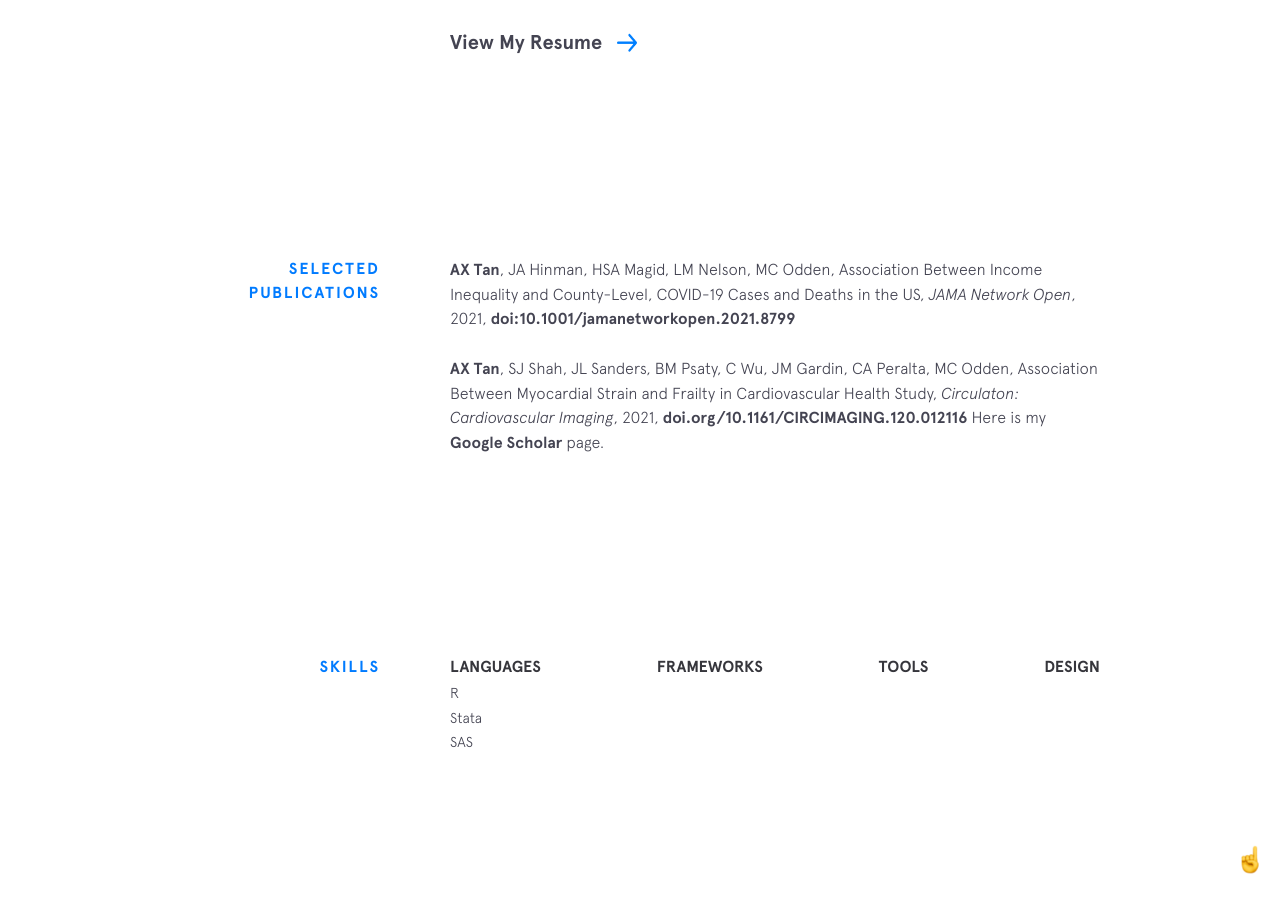
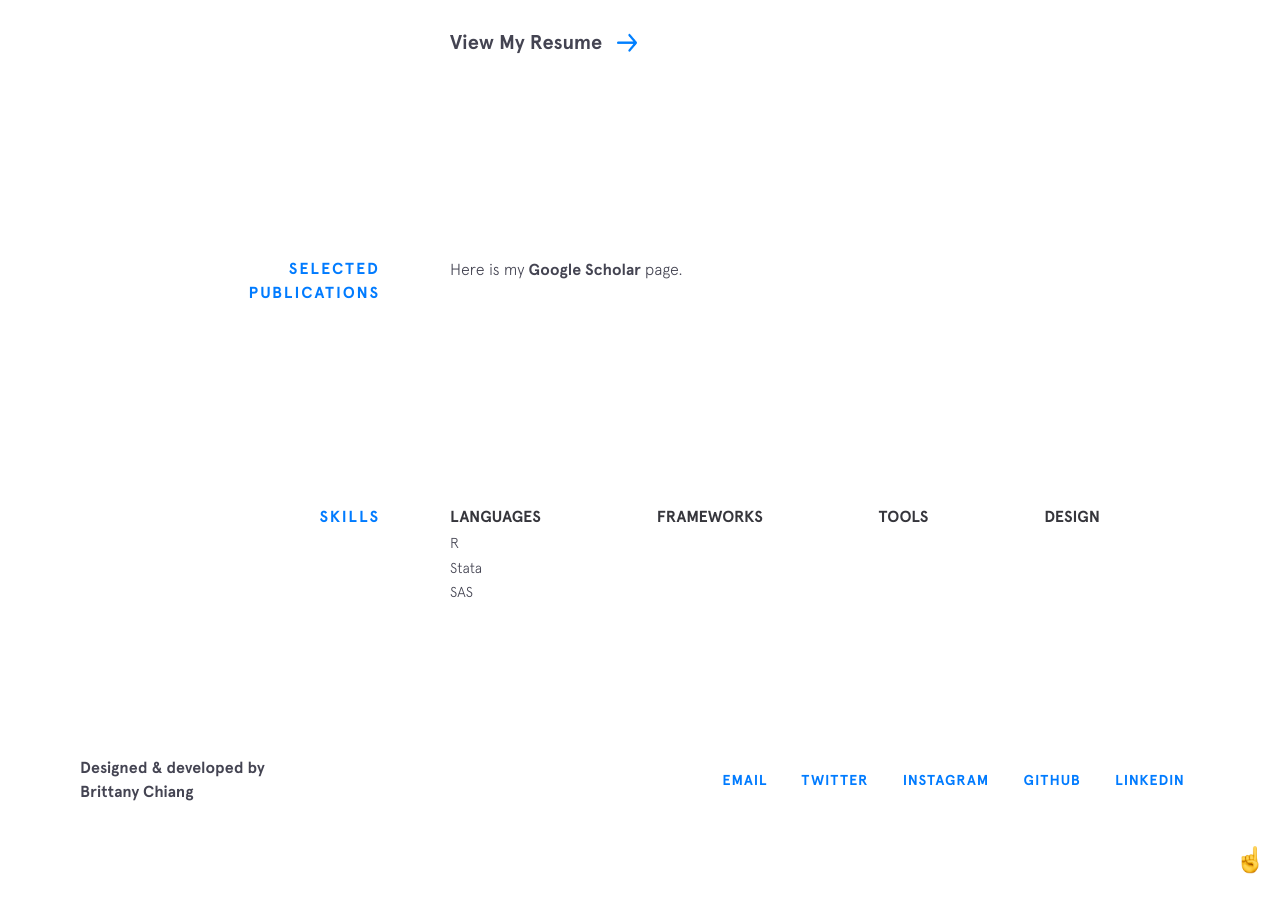
Before and after one commit to annabelxtan/annabelxtan.github.io, a Jekyll site: the page built from index.html, in a window 1280 px wide and 900 px high, scrolled down 1615 px. Built offline with Jekyll 4.4.1, drawn with Linux system fonts in a browser that asks for light colours; nearby versions of some CDN libraries.

Commit message:
Update publications.html

```diff
--- a/_includes/publications.html
+++ b/_includes/publications.html
@@ -2,7 +2,7 @@
 <section class="section publications">
   <div class="section__title">Selected Publications</div>
   <div class="section__content">
-    <div class="jobs">
+    <div class="papers">
       {% for job in site.data.publications %}
       <div class="paper">
         <div class="time-place">
@@ -13,14 +13,6 @@
       </div>
       {% endfor %}
     </div>
-      <p>
-      <b>AX Tan</b>, JA Hinman, HSA Magid, LM Nelson, MC Odden, Association Between Income Inequality and County-Level, COVID-19 Cases and Deaths in the US,
-      <i>JAMA Network Open</i>, 2021, <a href="https://jamanetwork.com/journals/jamanetworkopen/article-abstract/2779417">doi:10.1001/jamanetworkopen.2021.8799</a>
-      </p>
-
-      <b>AX Tan</b>, SJ Shah, JL Sanders, BM Psaty, C Wu, JM Gardin, CA Peralta, MC Odden,
-      Association Between Myocardial Strain and Frailty in Cardiovascular Health Study, <i>Circulaton: Cardiovascular Imaging</i>, 2021, <a href="https://www.ahajournals.org/doi/abs/10.1161/CIRCIMAGING.120.012116">doi.org/10.1161/CIRCIMAGING.120.012116</a>
-
 
 Here is my <a href="https://scholar.google.com/citations?user=NtLwKz0AAAAJ&hl=en&authuser=1">Google Scholar</a> page.
   </div>
```
